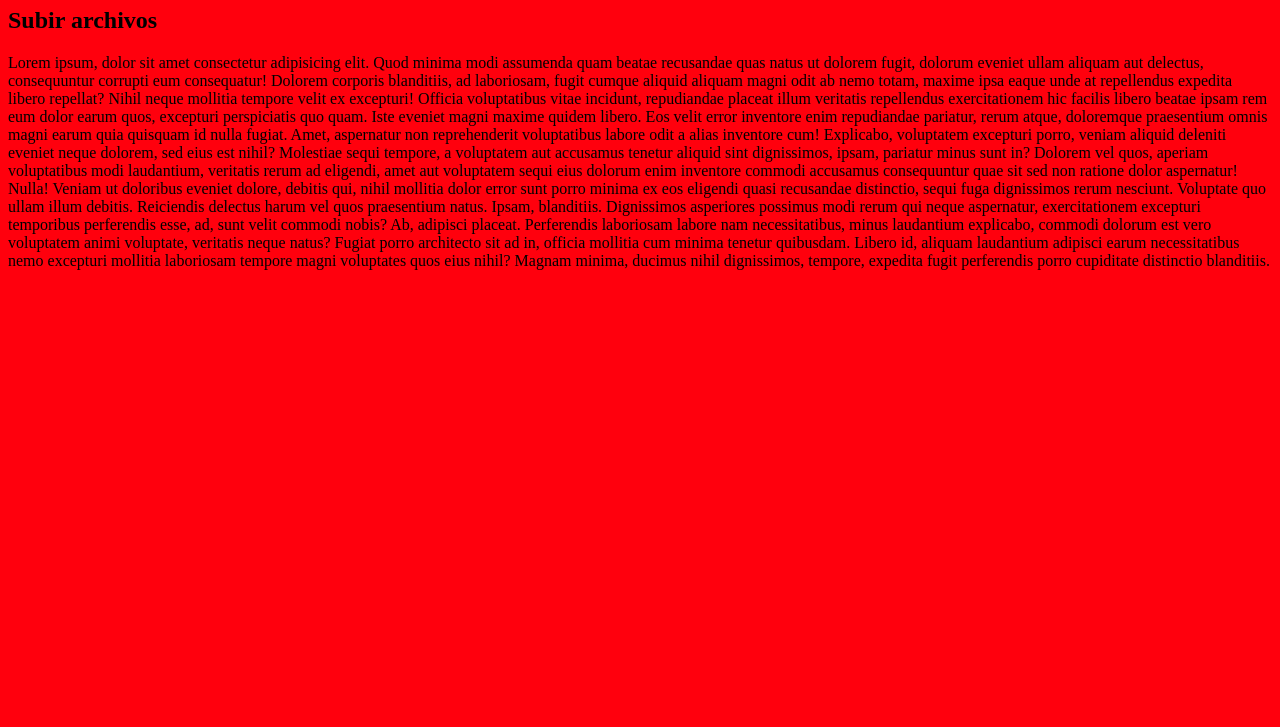
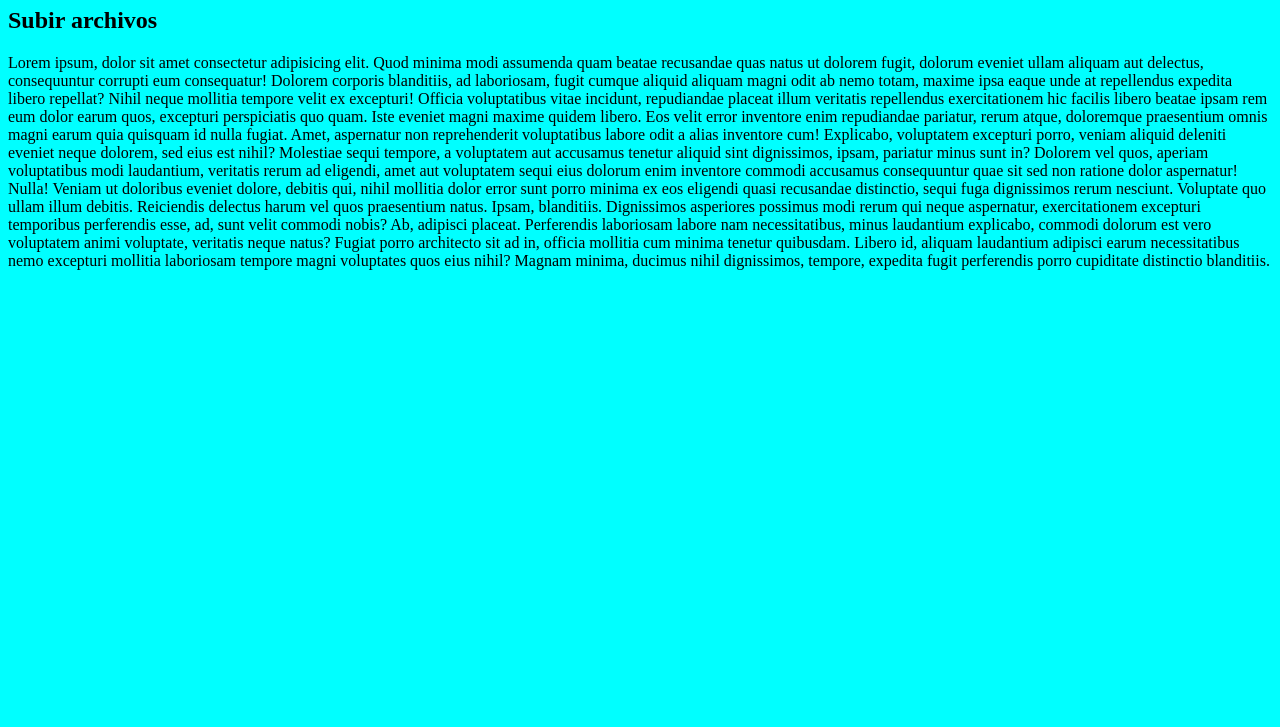
Before and after one commit to akinphoto/controlDeCambios, a plain HTML site: page index.html in a window 1280 px wide. Shown: the part 73-800 px from the top of the page. Drawn offline with Linux system fonts and the light colour scheme.

Commit message:
tercera prueba

```diff
--- a/index.html
+++ b/index.html
@@ -8,7 +8,7 @@
 </head>
 <style>
     body{
-        background-color: rgb(255, 0, 13);
+        background-color: aqua;
     }
 </style>
 <body>
```
